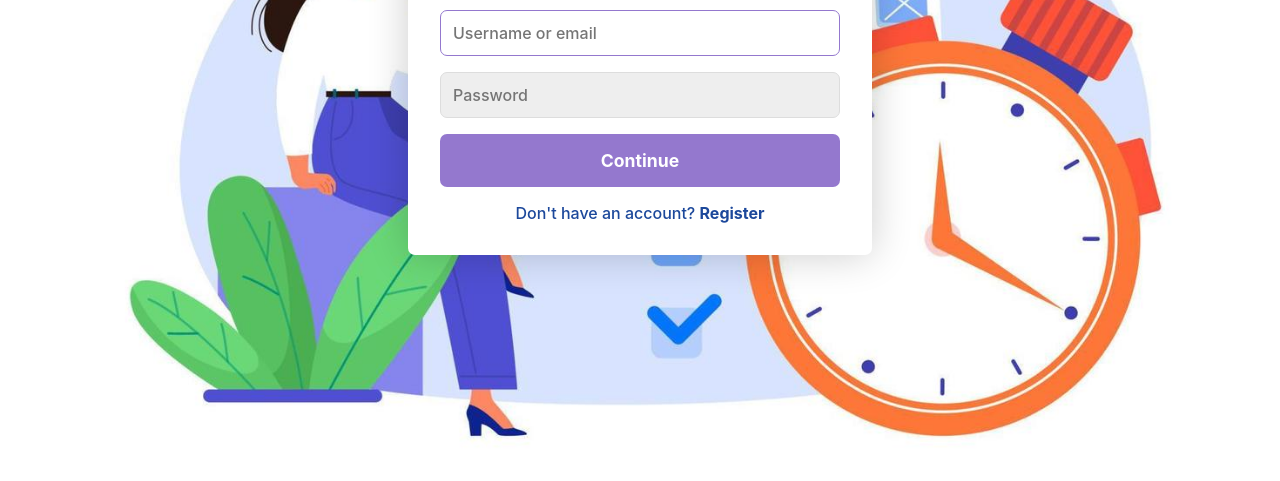
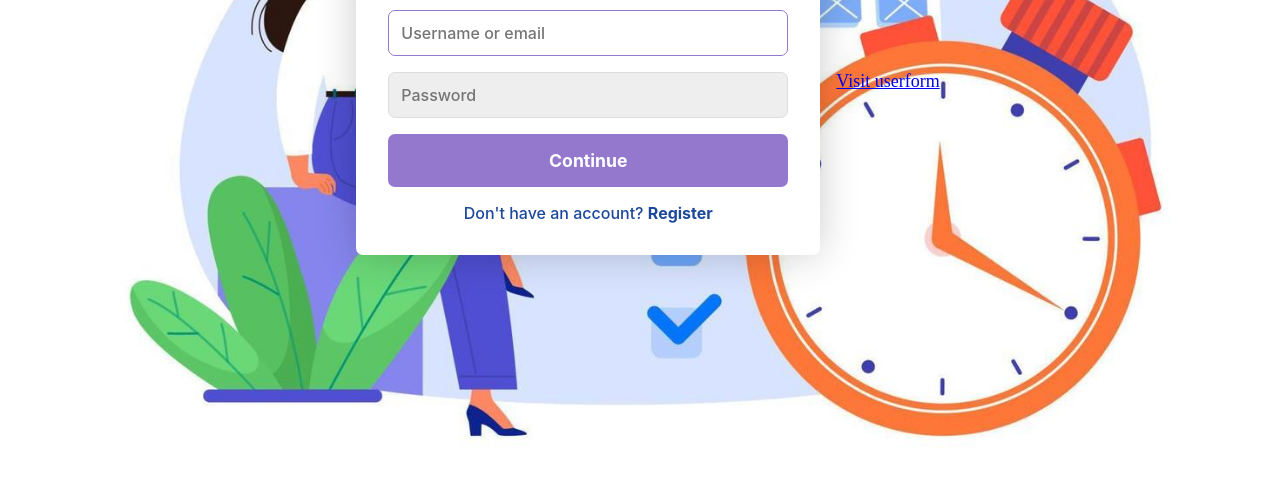
Before and after one commit to HarshaUppala/Cloud-login, a plain HTML site: page index.html in a window 1280 px wide. Shown: the part 319-800 px from the top of the page. Drawn offline with Linux system fonts and the light colour scheme.

Commit message:
Update index.html

```diff
--- a/index.html
+++ b/index.html
@@ -51,5 +51,6 @@
             </p>
         </form>
     </div>
+     <a href="Userdetails.html">Visit userform</a>
     <script src="./src/main.js"></script>
 </body>
```
